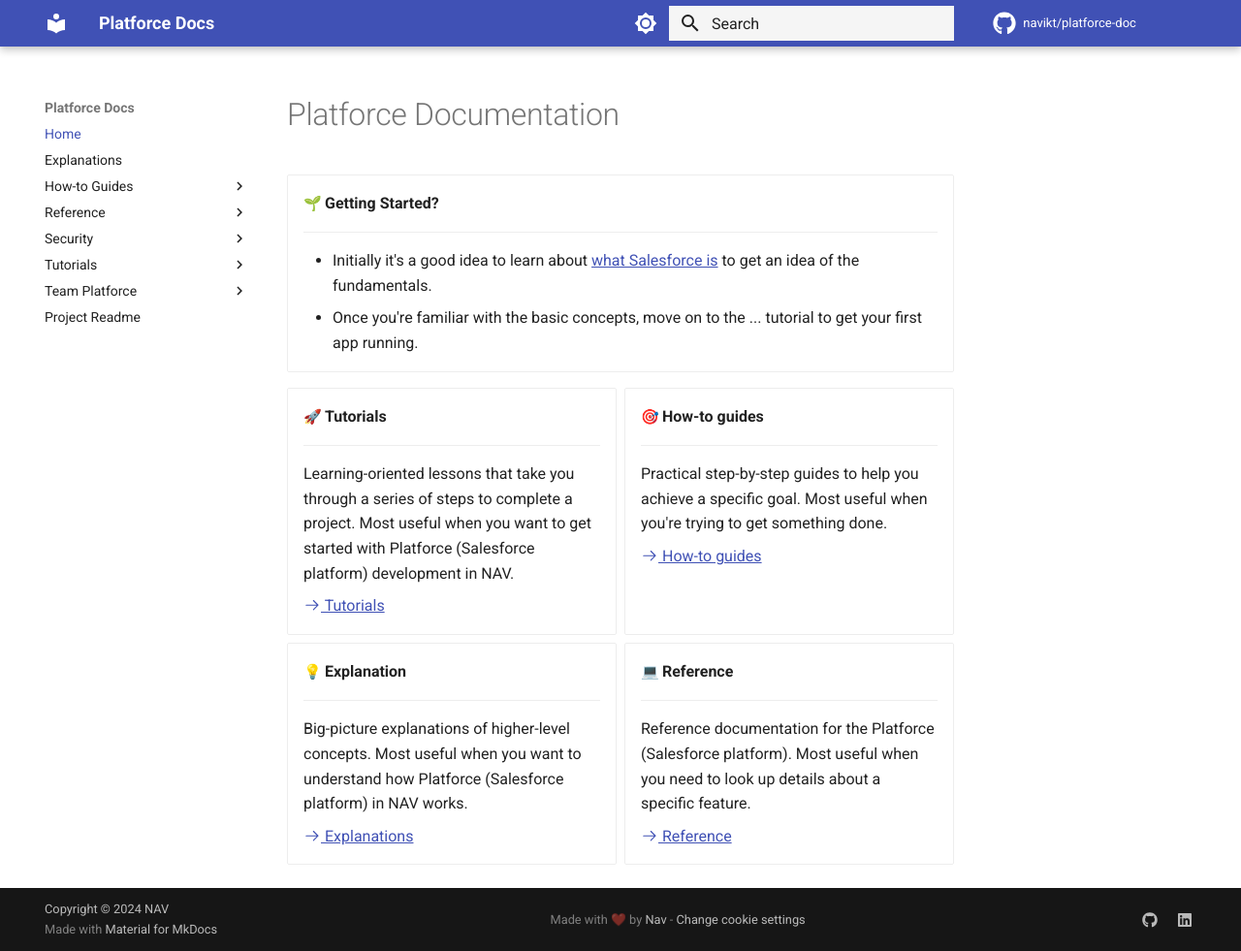
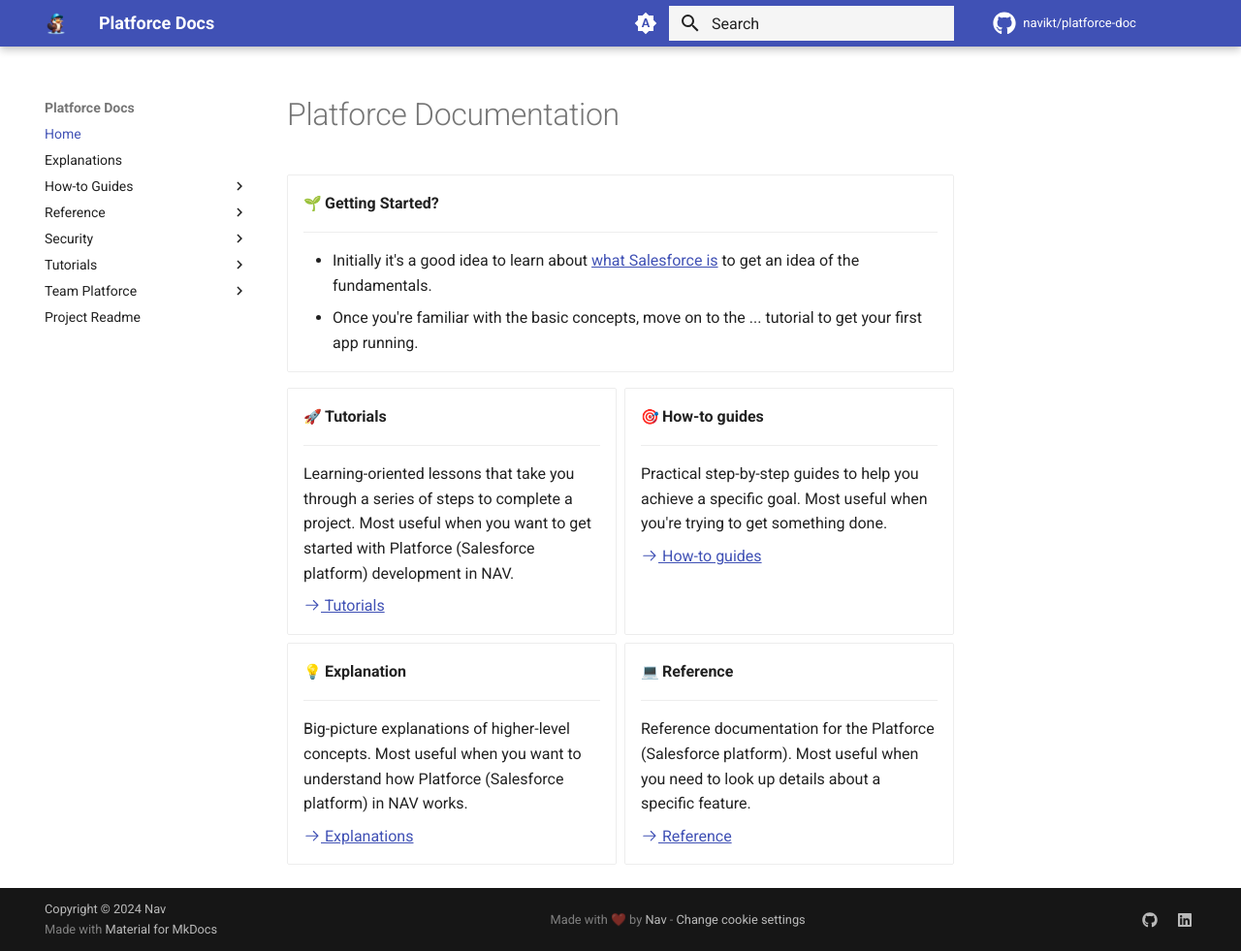
Before and after one commit to navikt/platforce-doc, an MkDocs documentation site: the page built from docs/index.md, in a window 1280 px wide and 981 px high. Shown: the whole window at 97% size. Built offline with MkDocs 1.6.1 and Material for MkDocs 9.7.7, drawn with Linux system fonts in a browser that asks for light colours; emoji names are drawn with the system emoji font; comment, search, counter and statistics services are not loaded.

Commit message:
feature: Visuell oppdatering * Legge til Platforce logoen. * Endre github url fra nav til navikt (Nav tilhører en eller annen tilfeldig person, sjekk selv). * Endre NAV til Nav. * I tillegg til å skifte mellom Dark og Light mode så har man nå Auto som følger system temaet, denne er default.

```diff
--- a/mkdocs.yml
+++ b/mkdocs.yml
@@ -1,7 +1,7 @@
 # Project information
 site_name: Platforce Docs
 site_description: Documentation for Platforce
-site_author: NAV Team Platforce
+site_author: Nav Team Platforce
 site_url: https://platforce.github.io/docs/
 
 # Repository
@@ -10,11 +10,14 @@
 edit_uri: edit/main/docs/
 
 # Copyright
-copyright: Copyright &copy; 2024 NAV
+copyright: Copyright &copy; 2024 Nav
 
 # Configuration
 theme:
   name: material
+  language: "en"
+  logo: assets/platforce_logo.png
+  favicon: assets/platforce_logo.png
   custom_dir: material/overrides
   features:
     - search.suggest
@@ -32,17 +35,27 @@
     - navigation.footer
     - navigation.path
     - toc.follow
+
   palette:
+    # Palette toggle for automatic mode
+    - media: "(prefers-color-scheme)"
+      scheme: default
+      toggle:
+        icon: material/brightness-auto
+        name: Switch to light mode
+
+    # Palette toggle for light mode
     - media: "(prefers-color-scheme: light)"
-      scheme: default # light-mode
       toggle:
         icon: material/brightness-7
         name: Switch to dark mode
+
+    # Palette toggle for dark mode
     - media: "(prefers-color-scheme: dark)"
-      scheme: slate # dark-mode
+      scheme: slate
       toggle:
         icon: material/brightness-4
-        name: Switch to light mode
+        name: Switch to system preference
   icon:
     repo: fontawesome/brands/github
 
@@ -61,7 +74,7 @@
   generator: true
   social:
     - icon: fontawesome/brands/github
-      link: https://github.com/nav
+      link: https://github.com/navikt
     - icon: fontawesome/brands/linkedin
       link: https://www.linkedin.com/company/nav
   analytics:
```
Also changed, not shown: docs/assets/platforce_logo.png (added).
